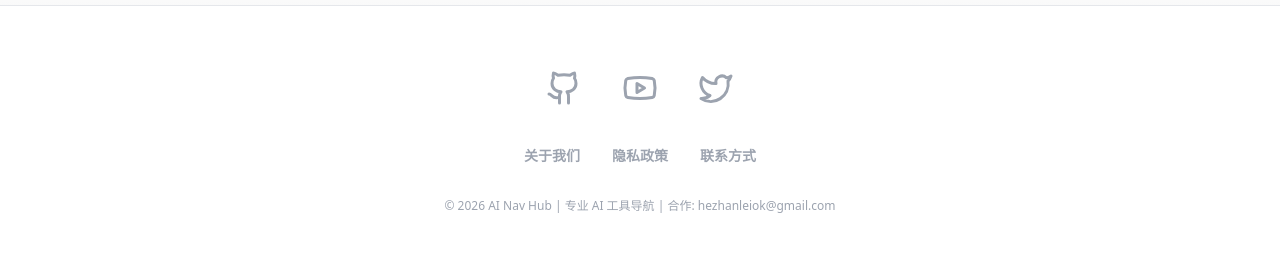
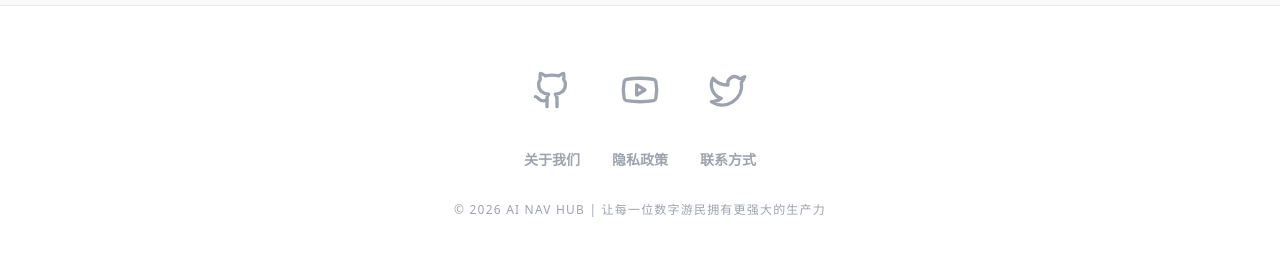
Before and after one commit to hezhanleiok/ai, a Next.js app: page / in a window 1280 px wide. Shown: the part 786-1040 px from the top of the page. Built offline with nearby package versions, Linux system fonts and the light colour scheme; no server answers; the database is empty.

Commit message:
Update layout.tsx

```diff
--- a/app/layout.tsx
+++ b/app/layout.tsx
@@ -1,6 +1,6 @@
 import './globals.css'
 import Link from 'next/link'
-import { Github, Youtube, Twitter, Globe, LogIn, UserPlus } from 'lucide-react'
+import { Github, Youtube, Twitter, LogIn, UserPlus } from 'lucide-react'
 
 export const metadata = {
   title: 'AI 效率工具导航 2026',
@@ -11,19 +11,19 @@ export default function RootLayout({ children }: { children: React.ReactNode })
   return (
     <html lang="zh">
       <body className="flex flex-col min-h-screen bg-[#fafafa] relative">
-        {/* 背景美化 */}
+        {/* 背景装饰 */}
         <div className="fixed inset-0 -z-10 h-full w-full bg-white [background:radial-gradient(#e5e7eb_1px,transparent_1px)] [background-size:16px_16px] opacity-40"></div>
         <div className="fixed top-0 -z-10 h-full w-full bg-gradient-to-b from-blue-50/50 to-transparent"></div>
 
-        {/* 顶部导航栏：增加分类、登录注册 */}
+        {/* 顶部导航栏 */}
         <nav className="sticky top-0 z-50 border-b bg-white/80 backdrop-blur-md">
           <div className="max-w-7xl mx-auto px-4 h-20 flex justify-between items-center">
+            {/* 左侧 Logo 与 分类 */}
             <div className="flex items-center space-x-10">
               <Link href="/" className="font-black text-2xl bg-gradient-to-r from-blue-600 to-indigo-600 bg-clip-text text-transparent">
                 AI HUB
               </Link>
 
-              {/* 需求：增加分类导航 */}
               <div className="hidden md:flex items-center space-x-8 text-sm font-bold text-gray-600">
                 <Link href="/" className="hover:text-blue-600 transition">发现工具</Link>
                 <Link href="/software" className="hover:text-blue-600 transition">精品软件</Link>
@@ -31,7 +31,7 @@ export default function RootLayout({ children }: { children: React.ReactNode })
               </div>
             </div>
 
-            {/* 需求：右上角换成登录注册 */}
+            {/* 右上角：登录注册 */}
             <div className="flex items-center space-x-3">
               <button className="flex items-center space-x-1 text-sm font-bold text-gray-600 hover:text-blue-600 transition px-4 py-2">
                 <LogIn size={18} />
@@ -45,33 +45,40 @@ export default function RootLayout({ children }: { children: React.ReactNode })
           </div>
         </nav>
 
+        {/* 页面主要内容 */}
         <main className="flex-grow">{children}</main>
 
-        {/* 底部页脚：需求：图标移到底部、变大、彩色 */}
+        {/* 底部页脚：大尺寸、彩色悬停图标 */}
         <footer className="bg-white border-t py-16">
           <div className="max-w-7xl mx-auto px-4">
             <div className="flex flex-col items-center">
-              {/* 彩色社交图标组 */}
-              <div className="flex items-center space-x-10 mb-10">
-                <a href="https://github.com/hezhanleiok/ai" target="_blank" className="text-gray-400 hover:text-black transition-all transform hover:scale-125">
-                  <Github size={36} />
+
+              {/* 彩色图标组 */}
+              <div className="flex items-center space-x-12 mb-10">
+                <a href="https://github.com/hezhanleiok/ai" target="_blank"
+                   className="text-gray-400 hover:text-black transition-all transform hover:scale-125 duration-300">
+                  <Github size={40} />
                 </a>
-                <a href="https://www.youtube.com/@xiaoheai" target="_blank" className="text-gray-400 hover:text-[#FF0000] transition-all transform hover:scale-125">
-                  <Youtube size={36} />
+                <a href="https://www.youtube.com/@xiaoheai" target="_blank"
+                   className="text-gray-400 hover:text-[#FF0000] transition-all transform hover:scale-125 duration-300">
+                  <Youtube size={40} />
                 </a>
-                <a href="https://x.com/xiaoheyiyi" target="_blank" className="text-gray-400 hover:text-[#1DA1F2] transition-all transform hover:scale-125">
-                  <Twitter size={36} />
+                <a href="https://x.com/xiaoheyiyi" target="_blank"
+                   className="text-gray-400 hover:text-[#1DA1F2] transition-all transform hover:scale-125 duration-300">
+                  <Twitter size={40} />
                 </a>
               </div>
 
-              {/* 底部链接 */}
+              {/* 底部辅助链接 */}
               <div className="flex justify-center space-x-8 text-sm font-bold text-gray-400 mb-8">
-                <Link href="/about" className="hover:text-blue-600">关于我们</Link>
-                <Link href="/privacy" className="hover:text-blue-600">隐私政策</Link>
-                <Link href="/contact" className="hover:text-blue-600">联系方式</Link>
+                <Link href="/about" className="hover:text-blue-600 transition">关于我们</Link>
+                <Link href="/privacy" className="hover:text-blue-600 transition">隐私政策</Link>
+                <Link href="/contact" className="hover:text-blue-600 transition">联系方式</Link>
               </div>
 
-              <p className="text-gray-400 text-xs">© 2026 AI Nav Hub | 专业 AI 工具导航 | 合作: hezhanleiok@gmail.com</p>
+              <p className="text-gray-400 text-xs tracking-widest">
+                © 2026 AI NAV HUB | 让每一位数字游民拥有更强大的生产力
+              </p>
             </div>
           </div>
         </footer>
```
